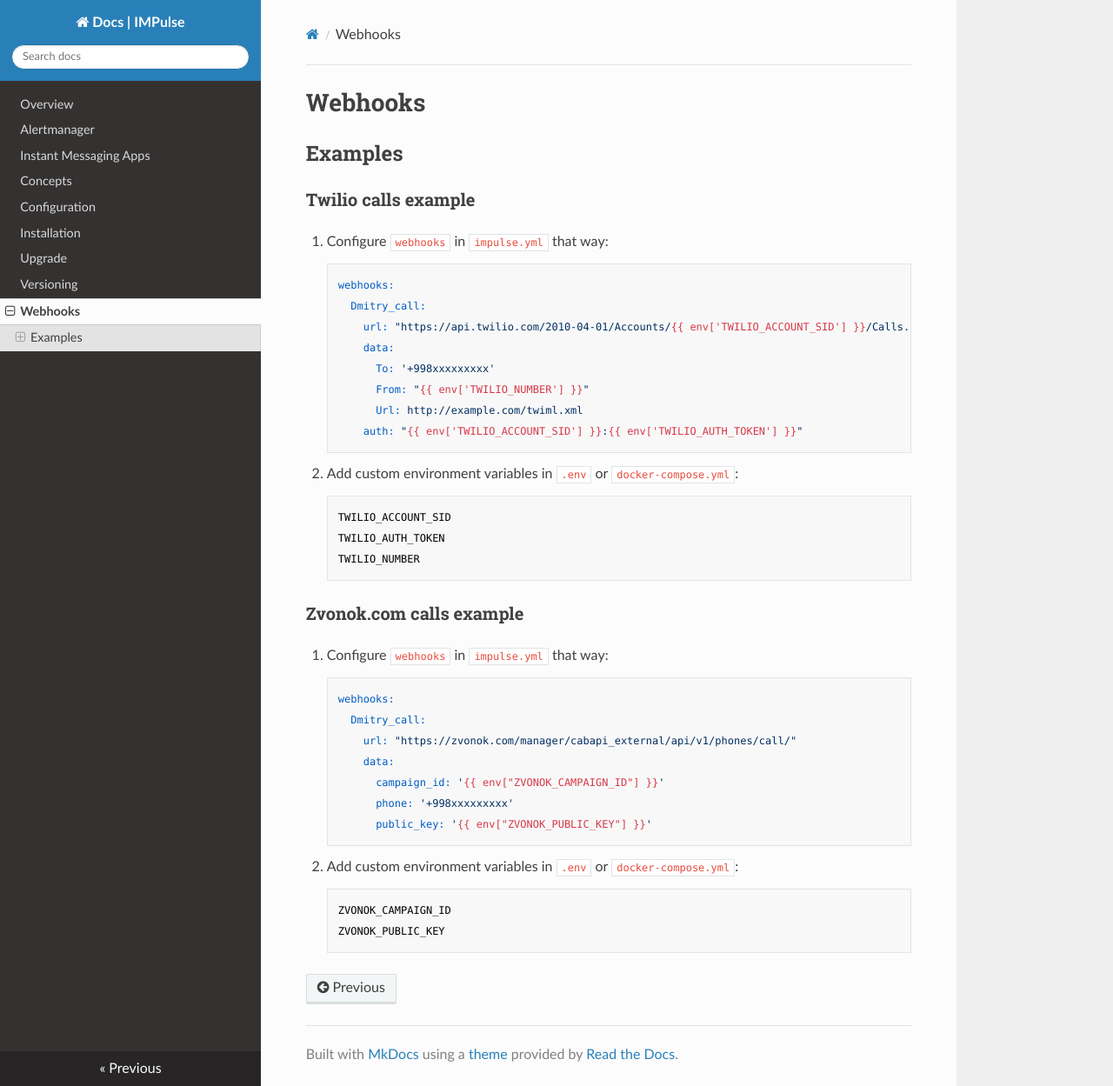
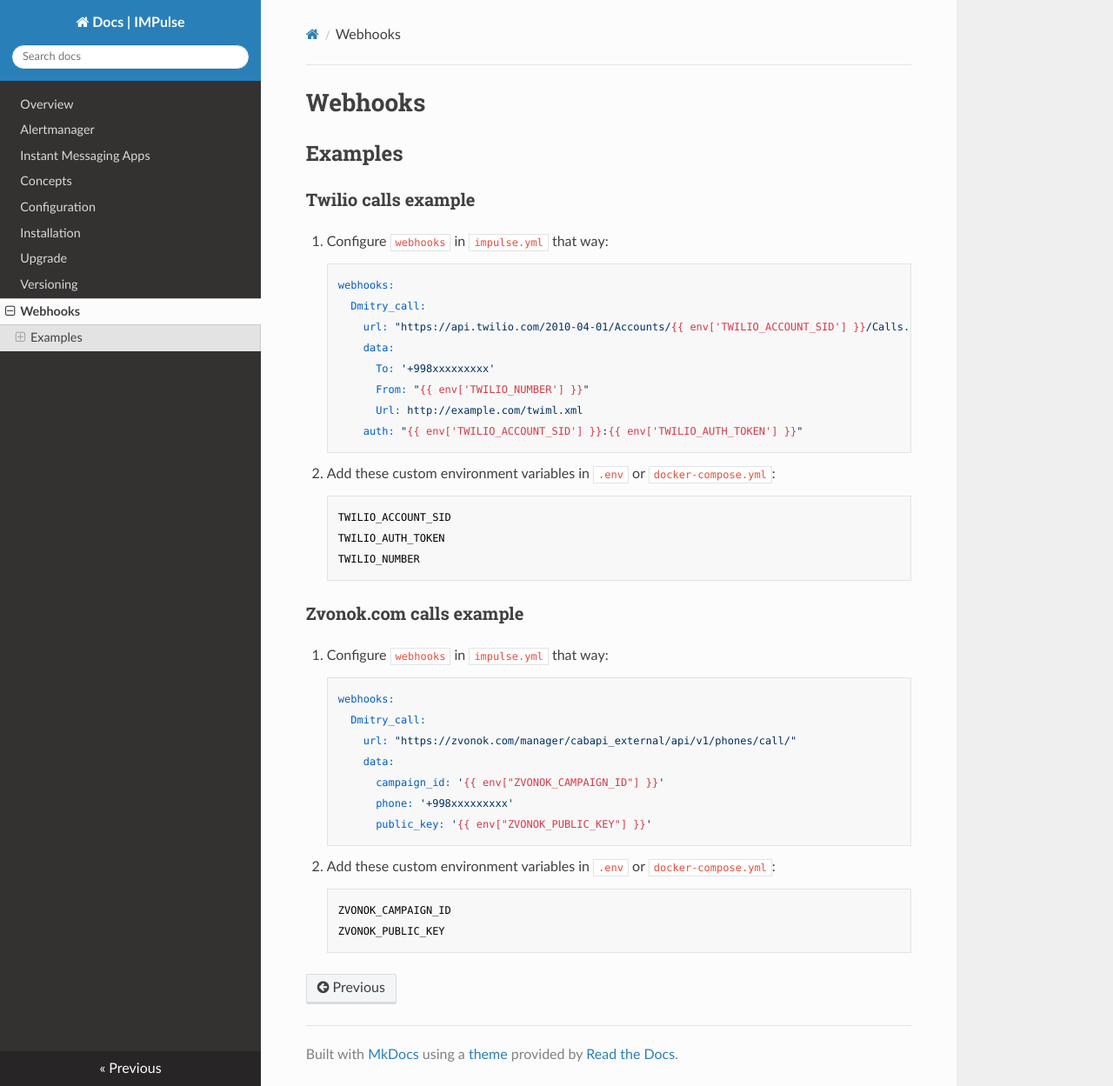
Before and after one commit to DiTsi/impulse-docs, an MkDocs documentation site: the page built from docs/webhooks.md, in a window 1280 px wide and 1249 px high. Shown: the whole window at 87% size. Built offline with MkDocs 1.6.1, drawn with Linux system fonts in a browser that asks for light colours; nearby versions of some CDN libraries.

Commit message:
refactor Webhooks

```diff
--- a/docs/webhooks.md
+++ b/docs/webhooks.md
@@ -15,7 +15,7 @@
               Url: http://example.com/twiml.xml
             auth: "{{ env['TWILIO_ACCOUNT_SID'] }}:{{ env['TWILIO_AUTH_TOKEN'] }}"
 
-2. Add custom environment variables in `.env` or `docker-compose.yml`:
+2. Add these custom environment variables in `.env` or `docker-compose.yml`:
 
         TWILIO_ACCOUNT_SID
         TWILIO_AUTH_TOKEN
@@ -33,7 +33,7 @@
               phone: '+998xxxxxxxxx'
               public_key: '{{ env["ZVONOK_PUBLIC_KEY"] }}'
 
-2. Add custom environment variables in `.env` or `docker-compose.yml`:
+2. Add these custom environment variables in `.env` or `docker-compose.yml`:
 
         ZVONOK_CAMPAIGN_ID
         ZVONOK_PUBLIC_KEY
```
